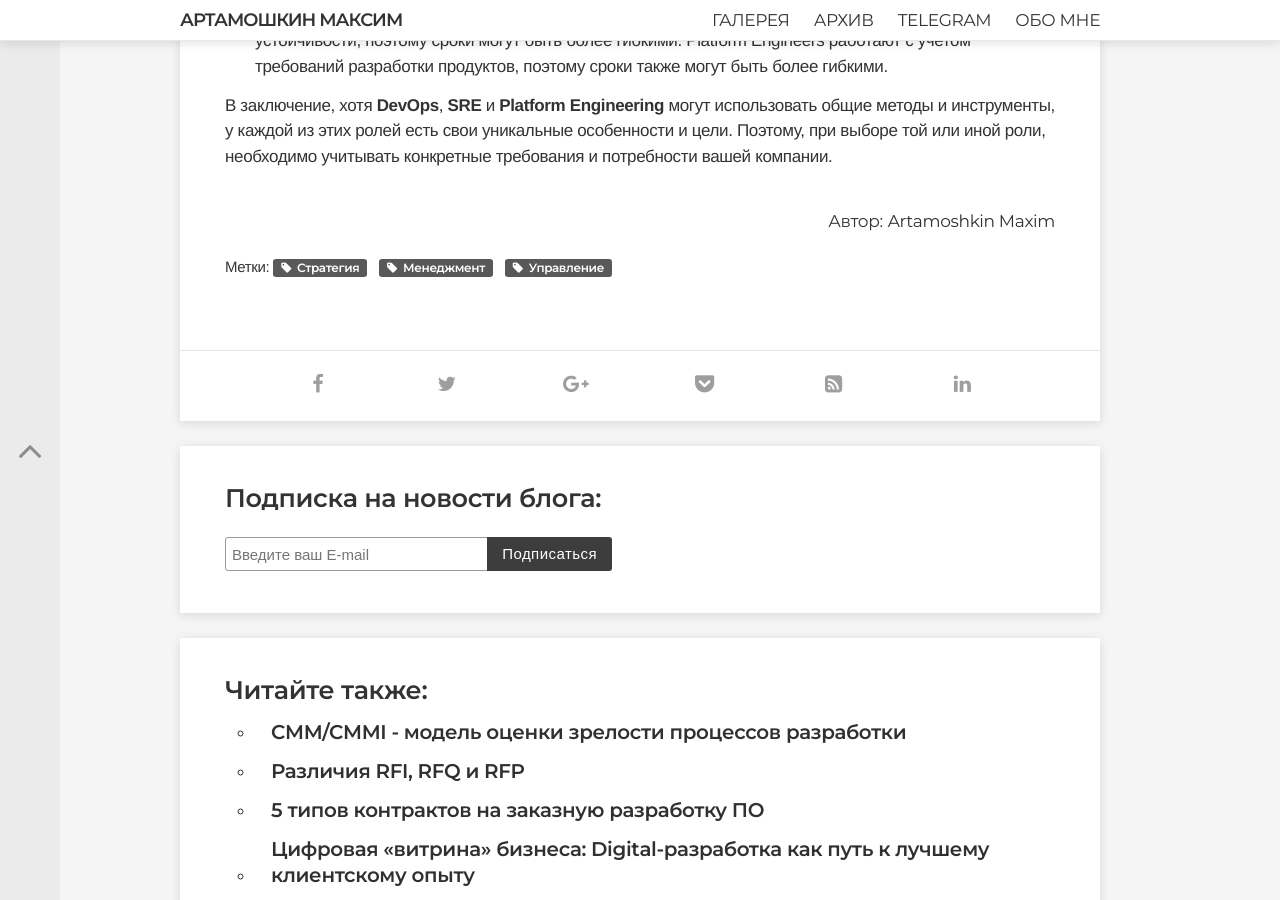
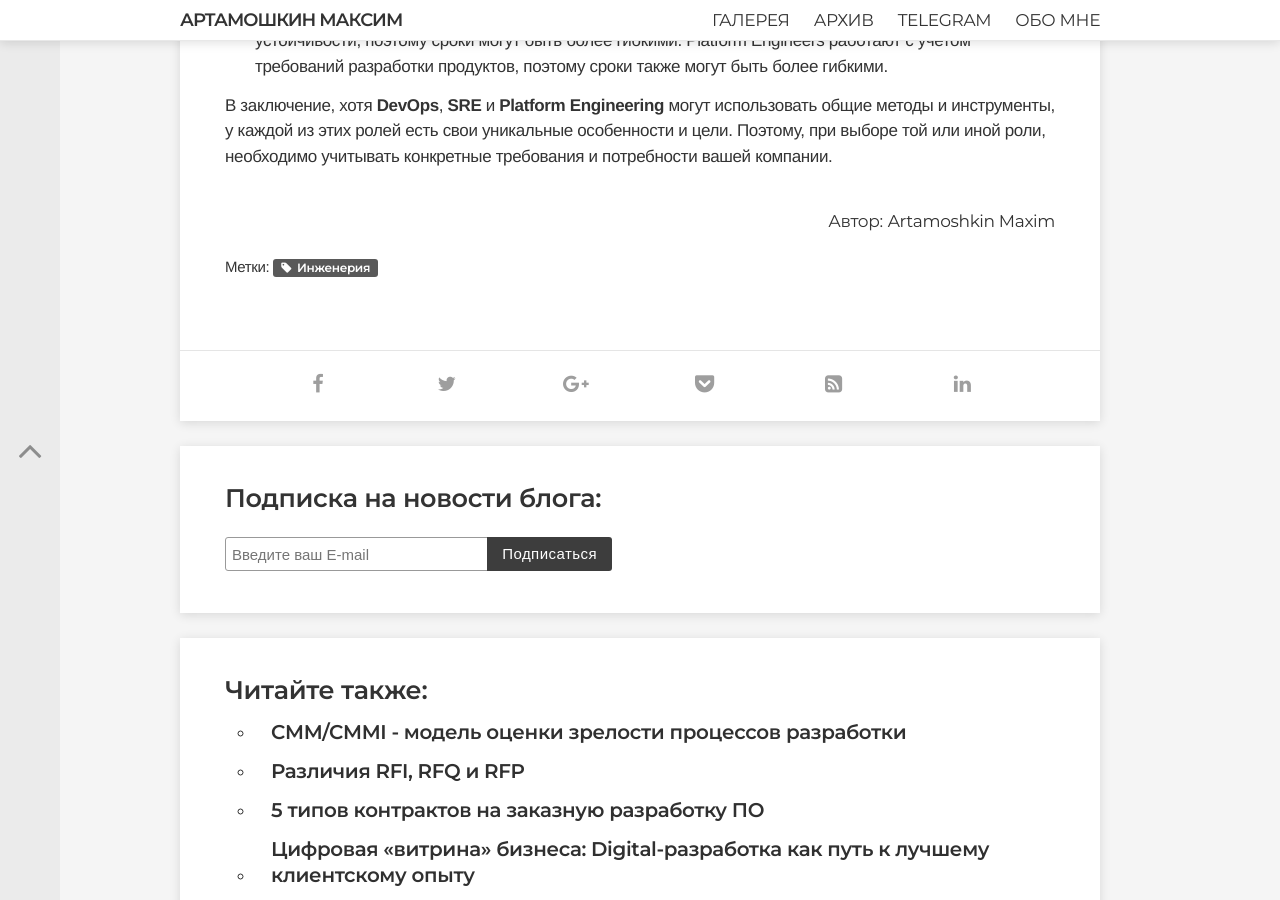
Before and after one commit to martamoshkin/blog.zverit.com, a Jekyll site: the page built from _posts/other/2023-4-1-devops-sre-platform-engenireeng.md, in a window 1280 px wide and 900 px high, scrolled down 3967 px. Built offline with Jekyll 4.4.1, drawn with Linux system fonts in a browser that asks for light colours; comment, search, counter and statistics services are not loaded; some of the changed lines change nothing that is shown.

Commit message:
Update 2023-4-1-devops-sre-platform-engenireeng.md

```diff
--- a/_posts/other/2023-4-1-devops-sre-platform-engenireeng.md
+++ b/_posts/other/2023-4-1-devops-sre-platform-engenireeng.md
@@ -5,8 +5,8 @@ date: 2023-04-01 12:00:29 +0300
 category: Other
 author: "Artamoshkin Maxim"
 image: "/assets/computers.jpg"
-tags: [Стратегия, Менеджмент, Управление]
-description: "Какие возможности создает кастомная digital-разработка, зачем нужна дизайн-система, как вернуть деньги за создание цифровых сервисов, рассказывает Максим Артамошкин, руководитель отдела заказной разработки центра внедрения бизнес-систем «Инфосистемы Джет»"
+tags: [Инженерия]
+description: "15 различий между DevOps, SRE и Platform Engineering. В частности, он описывает различия в целях, истории, основных задачах, фокусе, области применения, автоматизации, ответственности, сотрудничестве, цели оптимизации, инструментах, работе с кодом, масштабируемости, мониторинге, доступности и сроках. Хотя эти роли могут использовать общие методы и инструменты, у каждой из них есть свои уникальные особенности и цели."
 ---
 
 Движение **Platform Engeneering** набирает обороты впечатляющими темпами в течение последних двух лет, появилась некоторая путаница в определении этого нового пространства и его сравнении с более устоявшимися категориями SRE и DevOps.
@@ -15,7 +15,7 @@ description: "Какие возможности создает кастомна
 <!-- more -->
 
 {:.center}
-![Результат выполнения программы](https://blog.zverit.com/assets/SRE.devops.platform.png)
+![Сравнение DevOps, SRE, Platform Engeneering](https://blog.zverit.com/assets/SRE.devops.platform.png)
 
 ### DevOps
 
```
